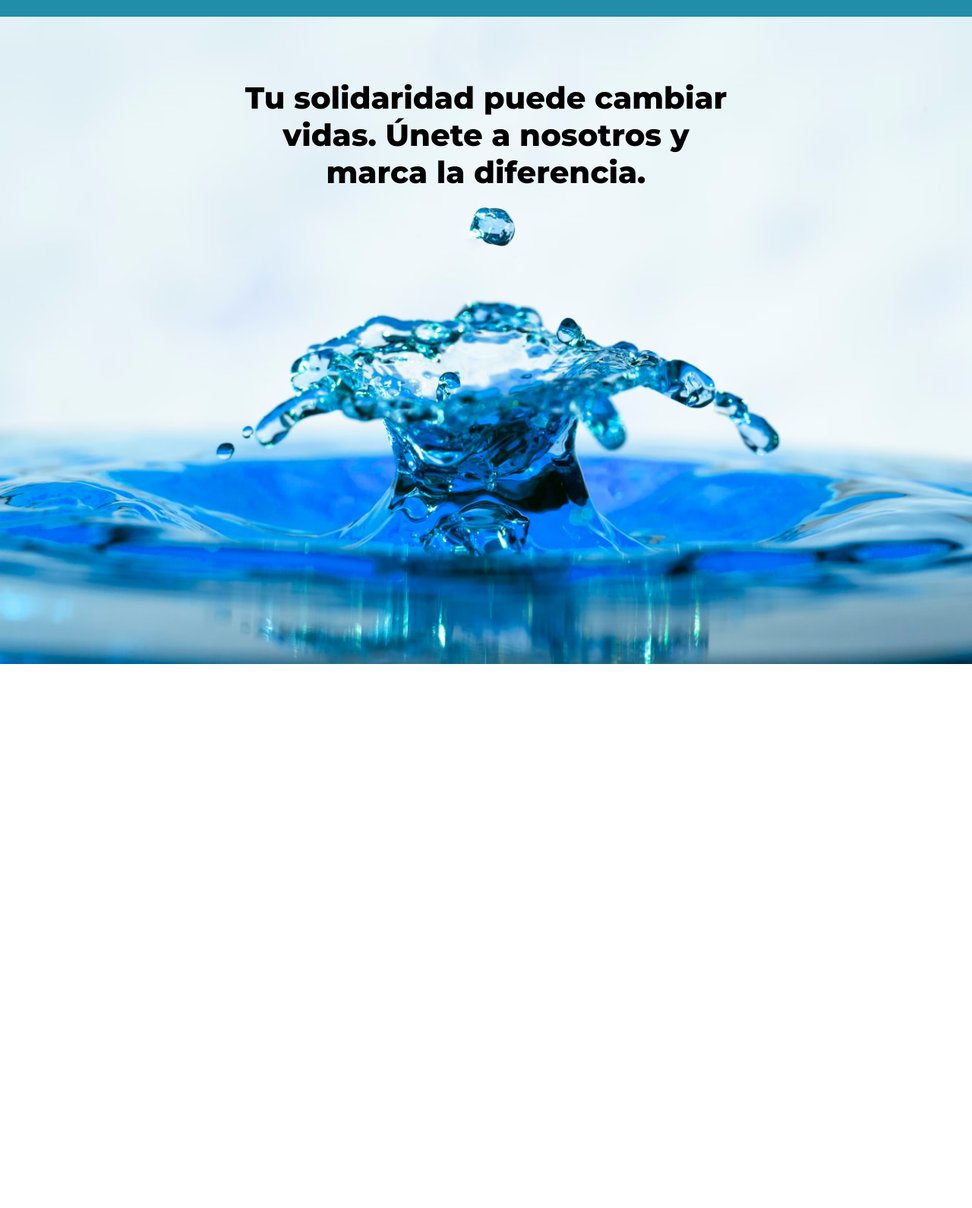
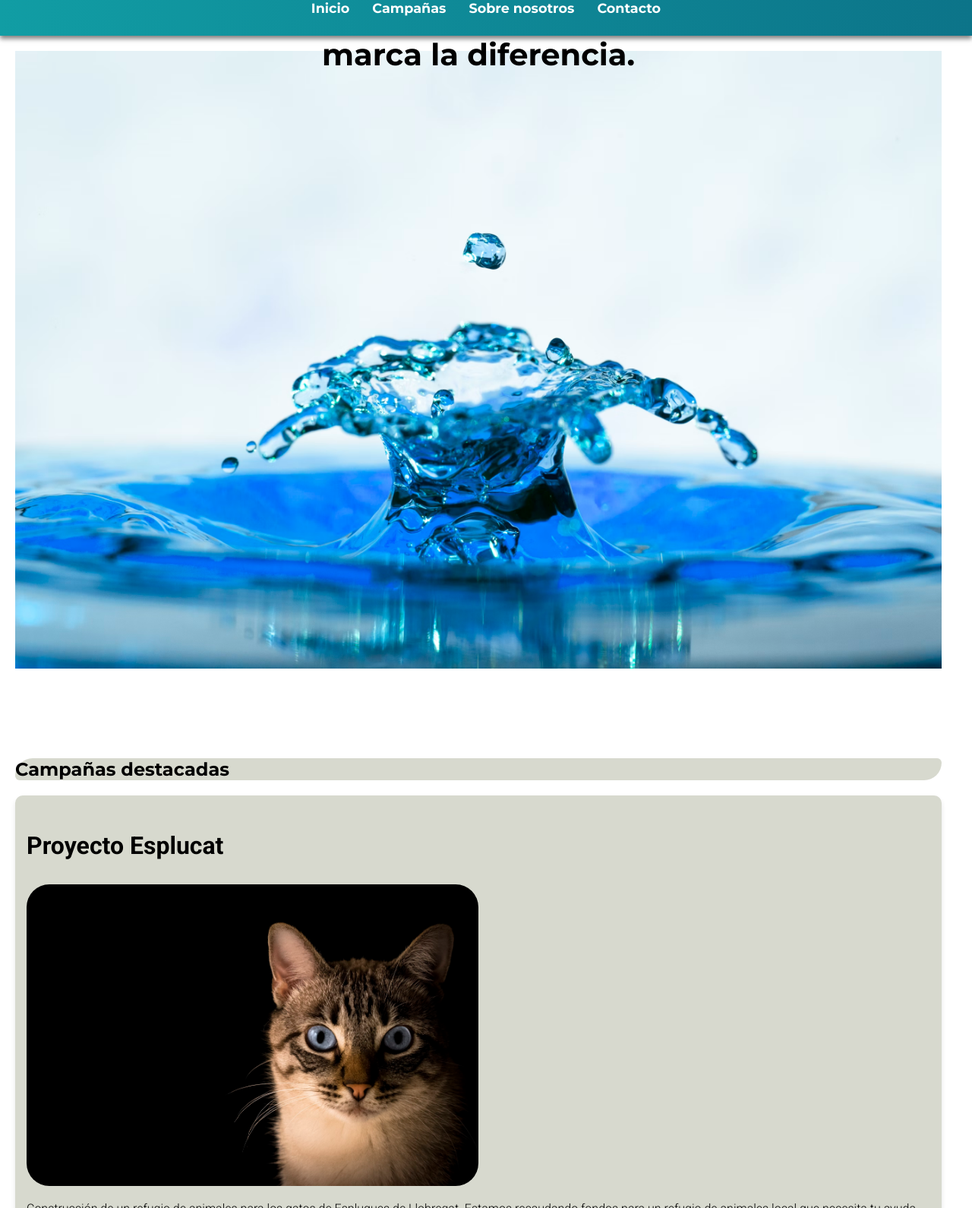
Before and after one commit to anggierz/modulo1_actividades, a plain HTML site: page index.html in a window 1280 px wide. Shown: the part 143-1733 px from the top of the page at 76% size. Before the commit the page ends 1627 px from the top, so only its background shows below. Drawn offline with Linux system fonts and the light colour scheme.

Commit message:
Varios cambios

```diff
--- a/css/styles.css
+++ b/css/styles.css
@@ -1,10 +1,24 @@
 @import url('https://fonts.googleapis.com/css2?family=Montserrat:ital,wght@0,100..900;1,100..900&display=swap');
 @import url('https://fonts.googleapis.com/css2?family=Montserrat:ital,wght@0,100..900;1,100..900&family=Roboto:ital,wght@0,100;0,300;0,400;0,500;0,700;0,900;1,100;1,300;1,400;1,500;1,700;1,900&display=swap');
 
+:root {
+    --blue-background-color: #218dab;
+    --white-background-color: #ffffff;
+    --dark-cyan-color: #119DA4;
+    --cerulean-color: #0C7489;
+    --midnight-green-color: #13505B;
+    --black: #040404;
+    --timberwolf-color: #D7D9CE;
+    --white: white;
+    --spacing-default: 20px;
+    --font-text: "Montserrat";
+    --font-text-secondary: "Roboto";
+    --radius: 0.2rem;
+}
 
 body {
-    background-color: #ffffff;
-    font-family: "Montserrat";
+    background-color: var(--white);
+    font-family: var(--font-text);
     font-weight: 300;
     font-style: normal;
     display: flex;
@@ -14,70 +28,160 @@ body {
 }
 
 header {
-    background-color: #218dab;
-    color: white;
+    background: linear-gradient(to right, var(--dark-cyan-color), var(--cerulean-color));
+    color: var(--white);
+    padding: 10px 20px;
     text-align: center;
-    padding: 1em 0;
+    box-shadow: 0 4px 6px rgba(0, 0, 0, 0.5);
+    position: sticky;
+    top: 0;
+    z-index: 5000;
+
+    h1 {
+        margin: 0;
+        font-size: 2.5em;
+    }
+
+    logo {
+        display: flex;
+        justify-content: center;
+    }
 }
 
 nav {
-    width: 100%;
+    /* width: 100%;
     display: flex;
-    justify-content: center;
-    background-color: #000000;
-    padding: 0;
+    justify-content: center; */
+    /* background-color: var(--black); */
+    /* padding: 0; */
+
+    ul {
+
+        list-style: none;
+        padding: 0;
+        display: flex;
+        justify-content: center;
+        /* overflow: hidden; */
+
+        li {
+            display: inline;
+            margin: 0 15px;
+
+            a {
+                text-decoration: none;
+                color: var(--white);
+                font-size: 1.1em;
+                font-weight: bold;
+                transition: color 0.3s ease;
+
+                &:hover {
+                    border-radius: 5px;
+                    color: var(--timberwolf-color);
+                }
+            }
+        }
+    }
 }
 
-nav ul {
-    list-style-type: none;
-    padding: 0;
-    overflow: hidden;
-}
-nav ul li {
-    display: inline;
-    margin: 0 10px;
-}
-nav ul li a {
-    text-decoration: none;
-    color: white;
-    font-weight: bold;
+main {
+    padding: var(--spacing-default);
 }
 
-nav ul li a:hover {
-    background-color: #555;
-    border-radius: 5px;
-    color: #fff;
+section {
+    margin-right: var(--spacing-default);
 }
 
-#home img {
-    width: 100%;
-    height: 20%;
+#home {
+
+
+    .header {
+
+        margin: 0;
+        padding: 0;
+
+
+        text-align: center;
+        img {
+            background-size: cover;
+            background-size: 100% 100%;
+            display: block;
+            width: 100%;
+            height: auto;
+        }
+
+        p {
+            text-align: center;
+            transform: translate(0, -900%);
+            margin: 0;
+            font-size: 2.5em;
+            font-weight: bold;
+        }
+
+    }
+
 }
 
-#home p {
-    text-align: center;
-    font-weight: 800;
-    font-size: 2.5em;
-    margin: 0 auto;
-    position: absolute;
-    top: 40%;
-    left: 50%;
-    transform: translate(-50%, -50%);
+h2 {
+    border: none;
+    border-radius: 40px 10px;
+    background: var(--timberwolf-color)
 }
 
-#campaigns {
-    text-align: center;
+
+.campaign {
+    background-color: var(--timberwolf-color);
+    margin-bottom: var(--spacing-default);
+    padding: 15px;
+    border-radius: 10px;
+    box-shadow: 0 4px 6px rgba(0, 0, 0, 0.1);
+    transition: transform 0.3s ease, box-shadow 0.6 ease-in-out;
+
+    h3 {
+        font-family: var(--font-text-secondary);
+        font-size: 2em;
+    }
+
+    .campaign-image {
+        border-radius: 30px;
+        width: 50%;
+    }
+
+    p {
+        font-family: var(--font-text-secondary);
+    }
+
 }
 
-.campaign {
-    text-align: left;
+.quantity {
+    .icons {
+        display: flex;
+        justify-content: space-around;
+
+    }
 }
 
 
 
+.donate-button {
+    font-family: var(--font-text);
+    font-size: 1rem;
+    background: #6aeeb5;
+    border: none;
+    outline: none;
+    border-radius: var(--radius);
+    padding: 0.5rem 1rem;
+    cursor: pointer;
+    transition: all 200ms ease-in;
+
+    &:hover {
+        background: #29e6a7;
+    }
+}
+
+
 footer {
-    background-color: #218dab;
-    color: white;
+    background: linear-gradient(to right, var(--dark-cyan-color), var(--cerulean-color));
+    color: var(--white);
     text-align: center;
     padding: 1em 0;
     position: relative;
--- a/index.html
+++ b/index.html
@@ -7,6 +7,9 @@
     <link rel="stylesheet" href="css/styles.css">
 </head>
 <body>
+    <header>
+        <h1>Acción Solidaria</h1>
+        <img id="logo" src="./icons/icons8-donate-64.png" alt="Ícono" width="64px">
         <nav>
             <div class="navigation">
                 <ul>
@@ -25,37 +28,39 @@
                 </ul>
             </div>
         </nav>
-    <header>
-        <h1>Acción Solidaria</h1>
     </header>
     <main>
         <div class="container">
             <section id="home">
+                <div class="header">
+                    <img src="./images/header.avif" alt="Imagen de una gota de agua" width="720px">
                     <p>Tu solidaridad puede cambiar vidas. Únete a nosotros y marca la diferencia.</p>
-                <img src="./images/header.avif" alt="Imagen de una gota de agua" width="720px">
+                </div>
             </section>
-            <section id="campaigns">
+            <section>
                 <h2>Campañas destacadas</h2>
                 <div class="campaign">
                     <h3>Proyecto Esplucat</h3>
-                    <img src="./images/cat_image.avif" alt="Imagen de un gato" width="320px">
+                    <img src="./images/cat_image.avif" class="campaign-image" alt="Imagen de un gato" width="320px">
                     <p>
                         Construcción de un refugio de animales para los gatos de Esplugues de Llobregat.
                         Estamos recaudando fondos para un refugio de animales local que necesita tu ayuda.
                         Tus donaciones proporcionarán alimentos, medicinas y cuidados esenciales para los animales.
                     </p>
-                    <div class="donation-bar">
+                    <div class="donation-details">
                         <div class="progress-bar">
-                            <progress id="file" max="100" value="70">70%</progress>
+                            <progress id="progress-bar-completion" max="100" value="70">70%</progress>
                         </div>
                         <div class="quantity">
+                            <img src="./icons/icons8-money-48.png" class="icons" alt="Ícono de dinero" width="32px">
                             <p>10€ recaudados</p>
                         </div>
                         <div class="donators">
+                            <img src="./icons/icons8-group-48.png" class="icons" alt="Ícono de dinero" width="32px">
                             <p>20 colaboradores</p>
                         </div>
                     </div>
-                    <a href="#" class="cta-button">Dona Ahora</a>
+                    <button class="donate-button">Dona Ahora</button>
                 </div>
             </section>
         </div>
```
Also changed, not shown: about-us.html (+6 -18 lines), campaigns.html (+3 -34 lines), contact-us.html (+6 -3 lines), icons/icons8-donate-64.png (added), icons/icons8-group-48.png (added), icons/icons8-money-48.png (added). Lines whose indentation alone changed are shown as unchanged.
